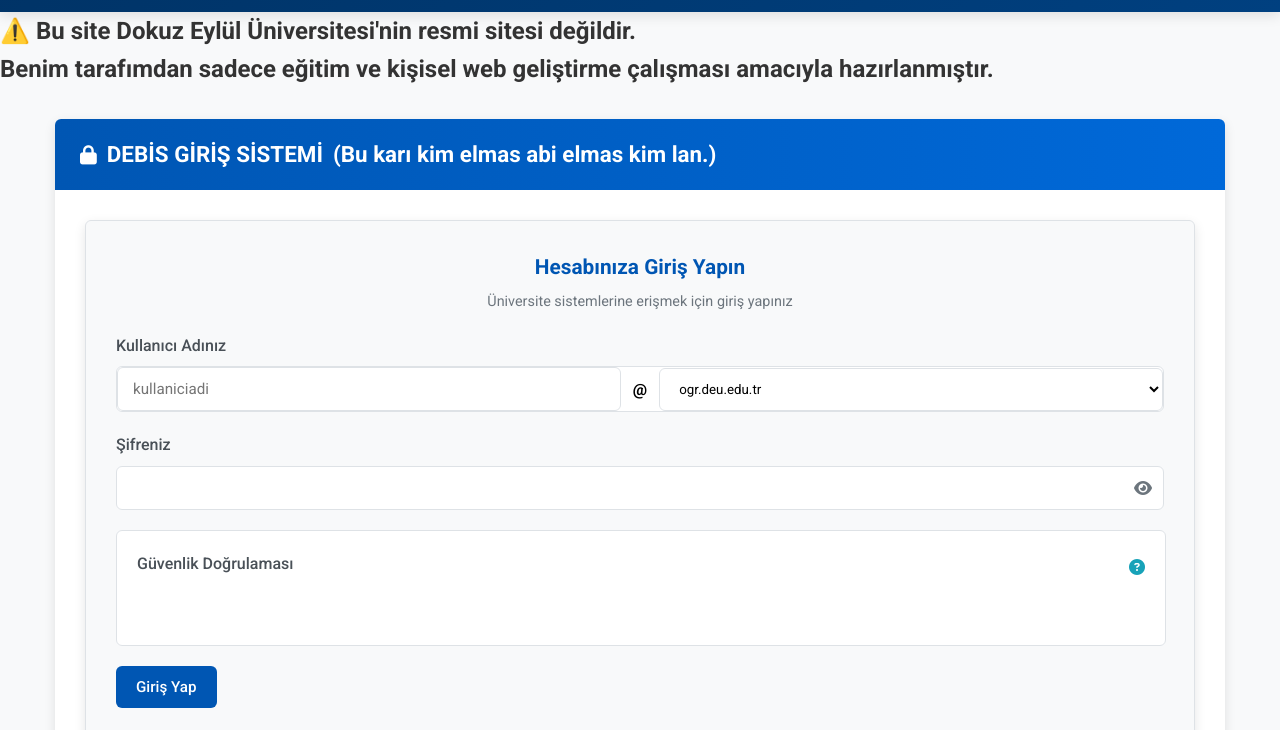
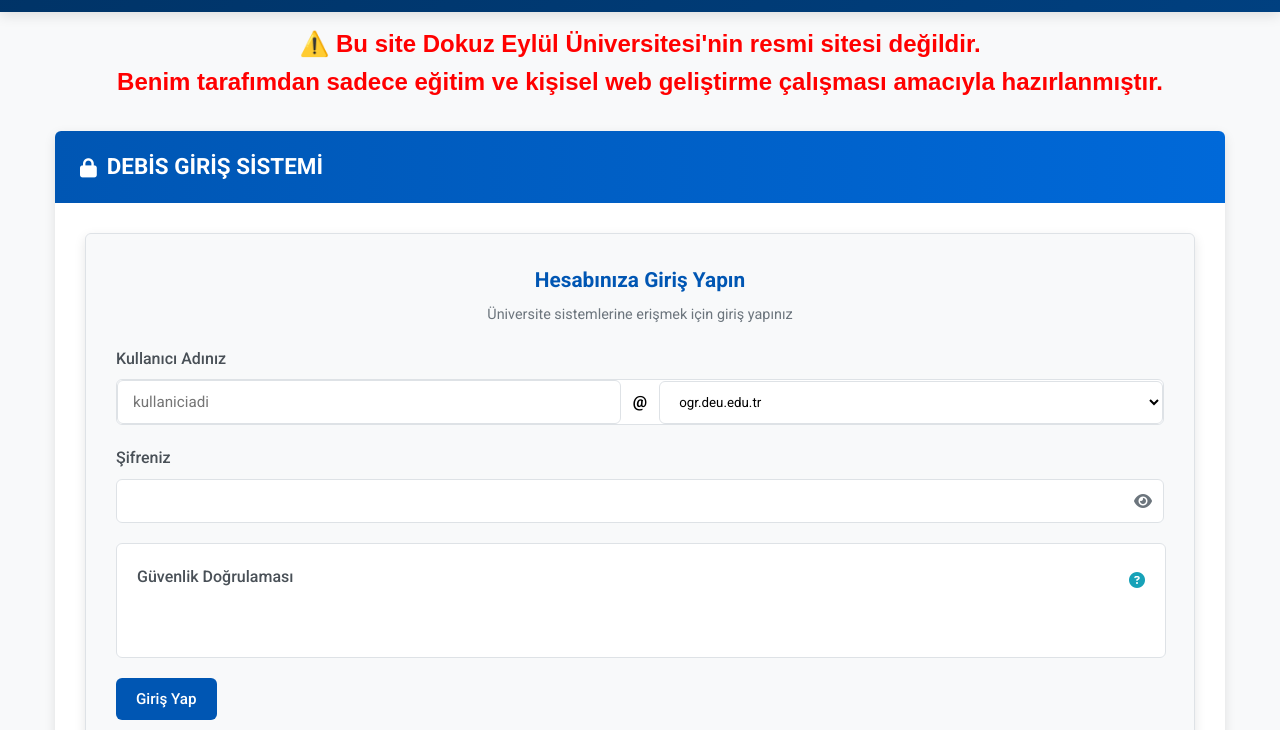
Before and after one commit to bozkurtteam/benimsitem, a plain HTML site: page index.html in a window 1280 px wide. Shown: the part 70-800 px from the top of the page. Drawn offline with Linux system fonts and the light colour scheme.

Commit message:
Update index.html

```diff
--- a/index.html
+++ b/index.html
@@ -25,7 +25,13 @@
             --transition: all 0.3s ease;
             --border-radius: 6px;
         }
-
+        .uyari{
+            background-color: #f8f9fa;
+             font-family: Arial, sans-serif;
+             text-align: center;
+            padding-top: 1%;
+            color: red;
+        }
         * {
             margin: 0;
             padding: 0;
@@ -864,18 +870,18 @@
             </div>
         </div>
     </header>
-    <!-- index.html içinde uygun bir yere ekleyebilirsin -->
-<h2 >
-    ⚠️ Bu site Dokuz Eylül Üniversitesi'nin resmi sitesi değildir. <br>
-    Benim tarafımdan sadece eğitim ve kişisel web geliştirme çalışması amacıyla hazırlanmıştır.
-</h2>
+       <!-- index.html içinde uygun bir yere ekleyebilirsin -->
+        <div>
+             <h2 class ="uyari" >  ⚠️ Bu site Dokuz Eylül Üniversitesi'nin resmi sitesi değildir. <br>
+                Benim tarafımdan sadece eğitim ve kişisel web geliştirme çalışması amacıyla hazırlanmıştır.  </h2>
+        </div>
+
 
     <div class="container">
         <main class="main-content animated">
             <div class="page-title">
                 <i class="fas fa-lock"></i> DEBİS GİRİŞ SİSTEMİ
-                <p> (Bu karı kim elmas abi elmas kim lan.)</p>
-            </div>
+                </div>
 
             <div class="content-area">
                 <div class="login-container">
```
